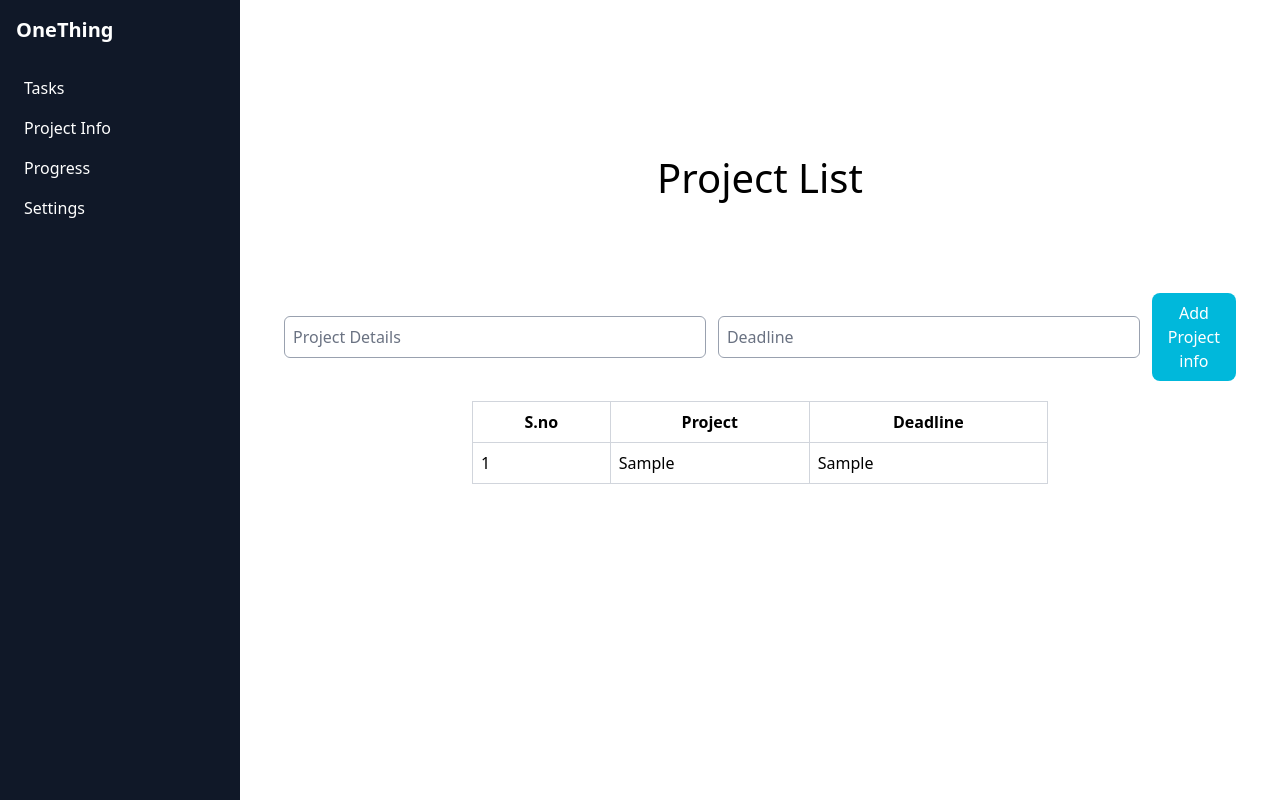
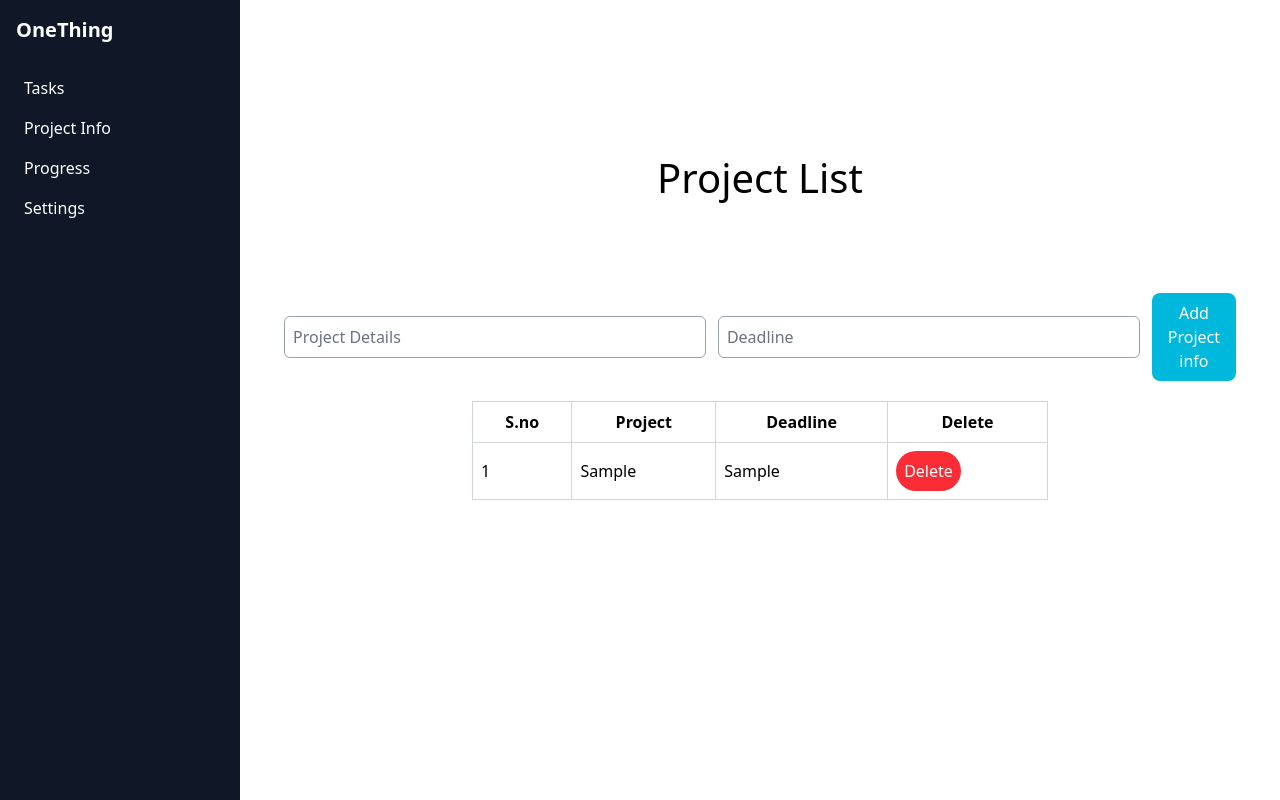
Before and after one commit to vk22006/OneThing, a SvelteKit app: page /Components/ProjectInfo in a window 1280 px wide. Both pictures are taken after typing "Sample", "Sample" into the empty fields and a click on the button "Add Project info". Built offline with nearby package versions, Linux system fonts and the light colour scheme.

Commit message:
Added deletion functionality in project info

```diff
--- a/src/routes/Components/ProjectInfo/+page.svelte
+++ b/src/routes/Components/ProjectInfo/+page.svelte
@@ -41,6 +41,15 @@
         newDeadline = "";
     }
 
+    function removeTask(id: number) {
+        if (!confirm("Delete this task?")) return;
+        const index = users.findIndex(u => u.id === id);
+
+        if (index !== -1) {
+            users.splice(index, 1);
+        }
+    }
+
 </script>
 
 <div class="flex">
@@ -70,8 +79,7 @@
 
     <button
         onclick={() => addProjDetails(newProject,newDeadline)}
-        class="p-2 px-4 bg-cyan-500 hover:bg-cyan-700 rounded-lg text-white"
-    >
+        class="p-2 px-4 bg-cyan-500 hover:bg-cyan-700 rounded-lg text-white">
         Add Project info
     </button>
 
@@ -86,6 +94,7 @@
         <th class="p-2 border border-gray-300">S.no</th>
         <th class="p-2 border border-gray-300">Project</th>
         <th class="p-2 border border-gray-300">Deadline</th>
+        <th class="p-2 border border-gray-300">Delete</th>
     </tr>
     </thead>
     <tbody>
@@ -94,6 +103,10 @@
             <td class="p-2 border border-gray-300">{index +1}</td>
             <td class="p-2 border border-gray-300">{user.project}</td>
             <td class="p-2 border border-gray-300">{user.deadline}</td>
+            <td class="p-2 border border-gray-300">
+                <button onclick={() => removeTask(user.id)}
+                class="p-2 bg-red-500 hover:bg-red-700 text-white rounded-full"> Delete </button>
+            </td>
         </tr>
         {/each}
     </tbody>
```
